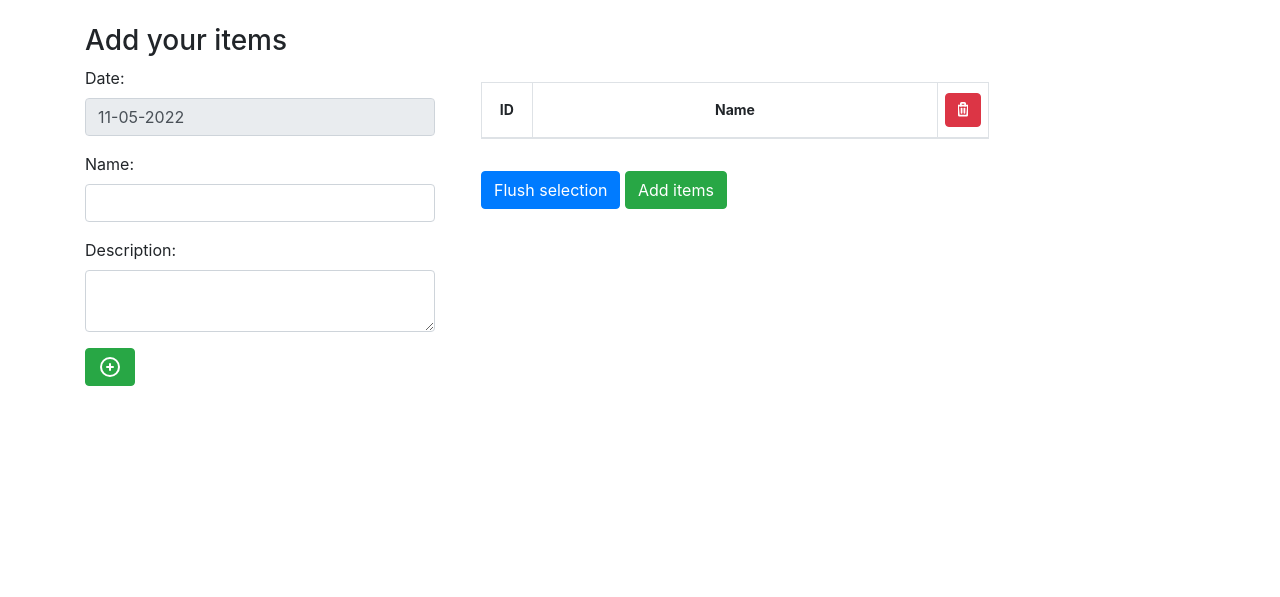
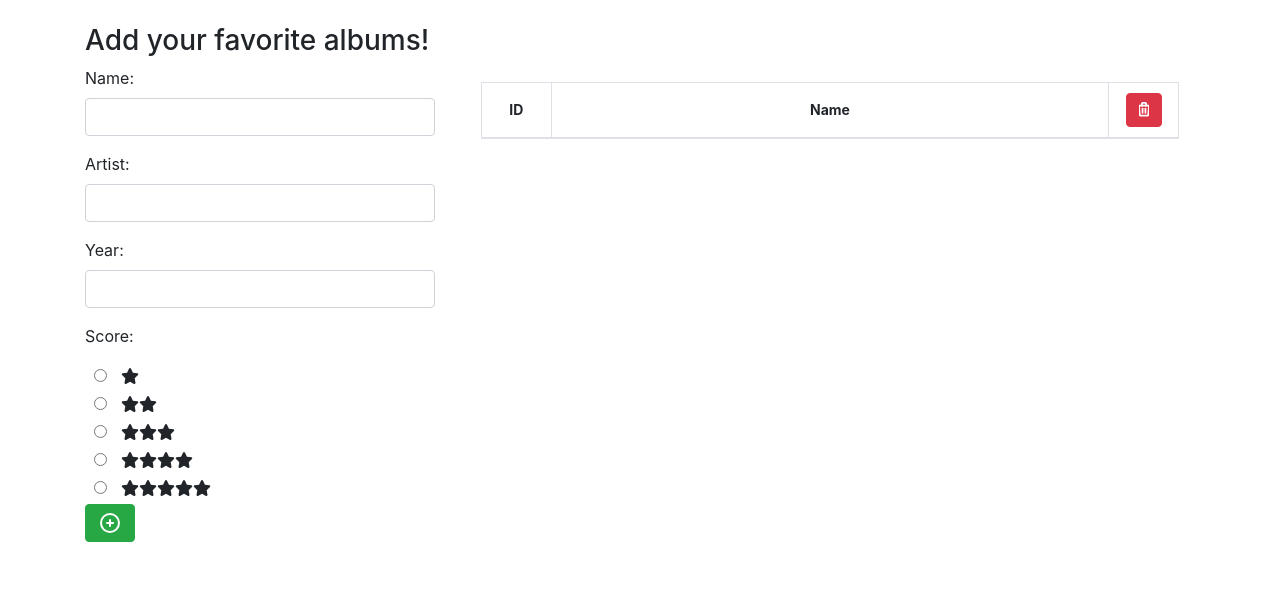
Before and after one commit to DarArmas/diagnostico, a PHP site: page / in a window 1280 px wide. Shown: the top 597 px of the page. Run offline with PHP 8.4, Linux system fonts and the light colour scheme; lists and menus that the app fills with data are empty; some libraries are stand-ins or nearby versions.

Commit message:
Form terminado

```diff
--- a/database_connection.php
+++ b/database_connection.php
@@ -1,3 +1,3 @@
 <?php
-$connect = new mysqli("localhost", "dar", "12345", "examen_diagnostico", "3308");
+$connect = new mysqli("localhost", "dar", "12345", "diagnostico", "3308");
 ?>
--- a/fetchTools.php
+++ b/fetchArtists.php
@@ -3,7 +3,7 @@
 //index.php
 
 include('database_connection.php');
-$query = 'SELECT * FROM catalogo';
+$query = 'SELECT * FROM artists';
 $result = mysqli_query($connect, $query);
 
 
@@ -16,7 +16,7 @@ $json = array();
 while($row = mysqli_fetch_array($result)){
     $json[] = array(
         'id' => $row['id'],
-        'nombre' => $row['nombre'],
+        'name' => $row['name'],
     );
 }
 
--- a/index.js
+++ b/index.js
@@ -1,38 +1,23 @@
 $(document).ready(function(){
 	$(document).tooltip();
 
-	function listarHerramientas(selected){
+	$('#artist_select').editableSelect();
+
+	function listArtists(){
+		console.log("hola mundo");
 			$.ajax({
-            url: 'fetchTools.php',
+            url: 'fetchArtists.php',
             type: 'GET',
             success: function(data) {
-                let herramientas = JSON.parse(data);
+                let artists = JSON.parse(data);
 				let options = '';
-				let codigo = ''; // <- toma el valor de codigo o numserie dependiendo de la herramienta
-				herramientas.forEach(herramienta => {
-					codigo = herramienta.codigo == null ? herramienta.numserie : herramienta.codigo;
 
+				artists.forEach(artist => {
 					options += `
-                     <li class="es-visible">${herramienta.descripcion} | #${codigo} | ${herramienta.qtyf} disponibles</li>`
+                     <li class="es-visible">${artist.name}</li>`
 					;
 					});
 				$('.es-list').html(options);
-
-
-					//deshabilitando los <li> de las herramientas que ya fueron seleccionadas:
-				if(selected.length > 0){
-					//$(".es-list li:contains(2125)").prop("style", "opacity: 0.6; pointer-events: none; display: none;"); <--imposible usar variable dentro de li:contains(), por eso el for
-					lista = $(".es-list li");
-					for (let i=0; i<lista.length; i++){
-						for(let x=0; x<selected.length; x++){
-							if(lista[i].innerHTML.includes(selected[x].codigo)){
-								lista[i].classList.add("disabled");
-							}
-						}
-
-					}
-				}
-
 			},
 			error: function(data) {
 				toastr.error('Hubo un error en la parte del servidor', 'Error', {timeOut: 3000});
@@ -42,70 +27,10 @@ $(document).ready(function(){
 	}
 
 
-	function añadirHerramienta(herramienta){
-			var id_seleccionados = herramienta["id_seleccionados"];
-			var codigo = herramienta["codigo"];
-			var cantidad = herramienta["cantidad"];
-			var descripcion = herramienta["descripcion"];
-			var max = herramienta["max"];
-
-			if(id_seleccionados != null && codigo != '' && cantidad != '' && descripcion != '' && max != ''){
-				if(id_seleccionados.includes(codigo)){
-				toastr.warning('Ya seleccionaste esta herramienta', 'Herramienta duplicada', {timeOut: 3000, positionClass: "toast-top-full-width"});
-				return false;
-				}else if(parseInt(cantidad) > parseInt(max)){
-					toastr.error('Hay ' + max +' elementos de esta herramienta', 'Selecciona una cantidad menor', {timeOut: 3000});
-					return false;
-				}else{
-
-					var row = `<tr>
-								<td class="herramientaIDCell style-td">${codigo}</td>
-								<td>${descripcion}</td>
-								<td>${cantidad}</td>
-								<td><button type="button" name="delete" class="btn btn-danger btn-xs delete">
-										<svg xmlns="http://www.w3.org/2000/svg" class="icon icon-tabler icon-tabler-trash" width="10" height="20" viewBox="5 1 14 24" stroke-width="2.5" stroke="#ffffff" fill="none" stroke-linecap="round" stroke-linejoin="round">
-										<path stroke="none" d="M0 0h24v24H0z" fill="none"/>
-										<line x1="4" y1="7" x2="20" y2="7" />
-										<line x1="10" y1="11" x2="10" y2="17" />
-										<line x1="14" y1="11" x2="14" y2="17" />
-										<path d="M5 7l1 12a2 2 0 0 0 2 2h8a2 2 0 0 0 2 -2l1 -12" />
-										<path d="M9 7v-3a1 1 0 0 1 1 -1h4a1 1 0 0 1 1 1v3" />
-										</svg>
-									</button>
-								</td>
-							</tr>`;
-
-					$('#tabla-seleccionados').append(row);
-
-					//$('#sample_form')[0].reset(); <-- no quiero resetar los input de fecha y comentario
-					$('#herramienta_select').val($('#herramienta_select').prop("defaultValue"));
-					$('#cantidad_input').val($('#cantidad_input').prop("defaultValue"));
-
-
-					toastr.success('Agregaste una herramienta', 'Nueva herramienta', {timeOut: 3000});
-					$('#cantidad_input').prop("placeholder", "");
-
-					selected.push({
-						codigo: codigo,
-						descripcion: descripcion,
-						cantidad: cantidad
-					})
-
-				}
-			}else{
-				toastr.error('No se pudo agregar la herramienta',  'Error', {timeOut: 3000});
-				return false;
-			}
-
-
-	}
-
-	//listar herramientas disponibles cuando se da click en el select
-	$(document).on('click', '#herramienta_select', function(e){
+	//list artists
+	$(document).on('click', '#artist_select', function(e){
 		e.preventDefault();
-		$(this)[0].value = '';
-		$('#cantidad_input').val($('#cantidad_input').prop("defaultValue"));
-		listarHerramientas(selected);
+		listArtists();
 	});
 
 	//cambiar placeholder de campo cantidad dinamicamente
@@ -257,51 +182,9 @@ $(document).ready(function(){
 		}
 	});
 
-
-//eliminar herramienta de la lista
+//delete album
 	$(document).on('click', '.delete', function(){
-		var delete_tr = $(this).closest('tr');
-		if(delete_tr != "" && typeof delete_tr == "object"){
-			var delete_td = (delete_tr.find("td").eq(0));
-			var delete_id = delete_td[0].innerHTML;
-			delete_tr.remove();
-
-			//quitar el codigo de las herramientas seleccionadas (y deshabilitadas)
-			let index = selected.map(function(e) { return e.codigo;}).indexOf(delete_id);
-			if(index > -1){
-				selected.splice(index,1);
-			}
-		}
-	});
-
-//vaciar lista
-	$('#btnFlush').click(function(){
-		$('#btnConfirmHer').text('Eliminar');
-		$('#confirmHer').modal('show');
-	});
-
-//confirmar vaciar herramienta
-	$('#btnConfirmHer').click(function(){
-		$('#btnConfirmHer').text('Eliminando....');
-		setTimeout(function(){
-		$('#confirmHer').modal('hide');
-		},50);
-
-		$('#tabla-seleccionados tbody').html('');
-		$('#herramienta_select').val($('#herramienta_select').prop("defaultValue"));
-		$('#cantidad_input').val($('#cantidad_input').prop("defaultValue"));
-		$('#cantidad_input').prop("placeholder", "");
-		selected = [];
 
 	});
 
-
-	$('#btnTicket').click(function(){
-		let url = "http://172.16.100.32:8000/inventario?ticket=68";
-		let params = "width=1500,height=800,scrollbars=NO";
-
-		$('#modalIframe').modal('show');
-	});
-
-
 });
--- a/index.php
+++ b/index.php
@@ -9,12 +9,16 @@
         <title>Select</title>
 		<link type="text/css" rel="stylesheet" href="style.css" />
         <link rel="stylesheet" href="https://maxcdn.bootstrapcdn.com/bootstrap/4.5.2/css/bootstrap.min.css">
+		<link rel="stylesheet" href="https://cdn.jsdelivr.net/npm/bootstrap-icons@1.8.1/font/bootstrap-icons.css">
+		<!-- <link rel="stylesheet" href="https://cdnjs.cloudflare.com/ajax/libs/font-awesome/6.1.1/css/all.min.css" integrity="sha512-KfkfwYDsLkIlwQp6LFnl8zNdLGxu9YAA1QvwINks4PhcElQSvqcyVLLD9aMhXd13uQjoXtEKNosOWaZqXgel0g==" crossorigin="anonymous" referrerpolicy="no-referrer" /> -->
+		<link href="https://maxcdn.bootstrapcdn.com/font-awesome/4.6.1/css/font-awesome.min.css" rel="stylesheet" />
 		<link rel="stylesheet" href="https://cdnjs.cloudflare.com/ajax/libs/toastr.js/latest/toastr.min.css" integrity="sha512-vKMx8UnXk60zUwyUnUPM3HbQo8QfmNx7+ltw8Pm5zLusl1XIfwcxo8DbWCqMGKaWeNxWA8yrx5v3SaVpMvR3CA==" crossorigin="anonymous" referrerpolicy="no-referrer" />
 		<link rel="stylesheet" href="https://cdnjs.cloudflare.com/ajax/libs/jqueryui/1.12.1/jquery-ui.min.css" integrity="sha512-aOG0c6nPNzGk+5zjwyJaoRUgCdOrfSDhmMID2u4+OIslr0GjpLKo7Xm0Ao3xmpM4T8AmIouRkqwj1nrdVsLKEQ==" crossorigin="anonymous" referrerpolicy="no-referrer" />
 		<link rel="stylesheet" href="jquery-editable-select.css" />
 
 		<script src="https://cdnjs.cloudflare.com/ajax/libs/jquery/3.6.0/jquery.min.js" integrity="sha512-894YE6QWD5I59HgZOGReFYm4dnWc1Qt5NtvYSaNcOP+u1T9qYdvdihz0PPSiiqn/+/3e7Jo4EaG7TubfWGUrMQ==" crossorigin="anonymous" referrerpolicy="no-referrer"></script>
 		<script src="https://maxcdn.bootstrapcdn.com/bootstrap/4.5.2/js/bootstrap.min.js"></script>
+		<script src="https://cdnjs.cloudflare.com/ajax/libs/font-awesome/6.1.1/js/all.min.js" integrity="sha512-6PM0qYu5KExuNcKt5bURAoT6KCThUmHRewN3zUFNaoI6Di7XJPTMoT6K0nsagZKk2OB4L7E3q1uQKHNHd4stIQ==" crossorigin="anonymous" referrerpolicy="no-referrer"></script>
 	   <script src="jquery-editable-select.js"></script>
 	   <script src="https://cdnjs.cloudflare.com/ajax/libs/jqueryui/1.12.1/jquery-ui.min.js" integrity="sha512-uto9mlQzrs59VwILcLiRYeLKPPbS/bT71da/OEBYEwcdNUk8jYIy+D176RYoop1Da+f9mvkYrmj5MCLZWEtQuA==" crossorigin="anonymous" referrerpolicy="no-referrer"></script>
 	   <script src="https://cdnjs.cloudflare.com/ajax/libs/toastr.js/latest/toastr.min.js" integrity="sha512-VEd+nq25CkR676O+pLBnDW09R7VQX9Mdiij052gVCp5yVH3jGtH70Ho/UUv4mJDsEdTvqRCFZg0NKGiojGnUCw==" crossorigin="anonymous" referrerpolicy="no-referrer"></script>
@@ -23,22 +27,48 @@
 	</head>
     <body>
         <div class="container mt-4">
-			<h3>Add your items</h3>
+			<h3>Add your favorite albums!</h3>
 			<div class="row">
 				<div class="col-md-4">
 					<form method="post" id="sample_form">
-						<div class="form-group">
-						<label>Date:</label>
-							<input type="text" class="form-control" id="fecha" name="fecha" value="<?=date("d-m-Y",time());?>" disabled >
-						</div>
 						<div class="form-group">
 							<label for="name">Name:</label>
 							<input type="text" class="form-control" id="name" name="name">
 						</div>
 						<div class="form-group">
-							<label for="description">Description:</label>
-							<textarea class="form-control" id="description" name="description"></textarea>
+							<label>Artist:</label>
+							<div class="selDiv">
+								<select name="artist" id="artist_select" class="form-control" >
+									<option></option> <!--editable select debe al menos una opcion al momento de hacer focus-->
+								</select>
+							</div>
 						</div>
+						<div class="form-group">
+							<label for="year">Year:</label>
+							<input type="number" class="form-control" id="year" name="year">
+						</div>
+						<!-- <div class="form-group">
+							<label>Score:</label>
+								<select name="score" id="score_select" class="form-control" >
+								</select>
+						</div> -->
+						<p>Score:</p>
+
+							  <input type="radio" name="score" value="<i class='fa-solid fa-star'></i>">
+							  <label><i class='fa-solid fa-star'></i></label><br>
+
+							  <input type="radio" name="score" value="<i class='fa-solid fa-star'></i><i class='fa-solid fa-star'></i>">
+							  <label><i class='fa-solid fa-star'></i><i class='fa-solid fa-star'></i></label><br>
+
+							  <input type="radio" name="score" value="<i class='fa-solid fa-star'></i><i class='fa-solid fa-star'></i><i class='fa-solid fa-star'></i>">
+							  <label><i class='fa-solid fa-star'></i><i class='fa-solid fa-star'></i><i class='fa-solid fa-star'></i></label><br>
+
+							  <input type="radio" name="score" value="<i class='fa-solid fa-star'></i><i class='fa-solid fa-star'></i><i class='fa-solid fa-star'></i><i class='fa-solid fa-star'></i>">
+							  <label><i class='fa-solid fa-star'></i><i class='fa-solid fa-star'></i><i class='fa-solid fa-star'></i><i class='fa-solid fa-star'></i></label><br>
+
+							  <input type="radio" name="score" value="<i class='fa-solid fa-star'></i><i class='fa-solid fa-star'></i><i class='fa-solid fa-star'></i><i class='fa-solid fa-star'></i><i class='fa-solid fa-star'></i>">
+							  <label><i class='fa-solid fa-star'></i><i class='fa-solid fa-star'></i><i class='fa-solid fa-star'></i><i class='fa-solid fa-star'></i><i class='fa-solid fa-star'></i></label><br>
+
 
 						<div class="d-flex align-items-end">
 							<div class="form-group">
@@ -58,7 +88,7 @@
 					<br />
 				</div> <!--.col-md-4-->
 
-				<div class="d-flex flex-column col-md-6">
+				<div class="d-flex flex-column col-md-8">
 					<div class="table-wrapper-scroll-y my-custom-scrollbar p-3">
 						<div class="table-responsive" >
 							<table class="table table-bordered" id="tabla-seleccionados" >
@@ -89,10 +119,6 @@
 								</tbody>
 							</table>
 						</div>
-					</div>
-					<div class="">
-						<button type="button" id="btnFlush" class="btn btn-primary ml-3">Flush selection</button>
-						<button type="button" id="btnPrestamo" class="btn btn-success">Add items</button>
 					</div>
 				</div>
 			</div>
--- a/style.css
+++ b/style.css
@@ -1,3 +1,7 @@
+select {
+    font-family: 'FontAwesome', 'sans-serif';
+  }
+
 
 /* añador scrollbar a tabla */
 .my-custom-scrollbar {
```
